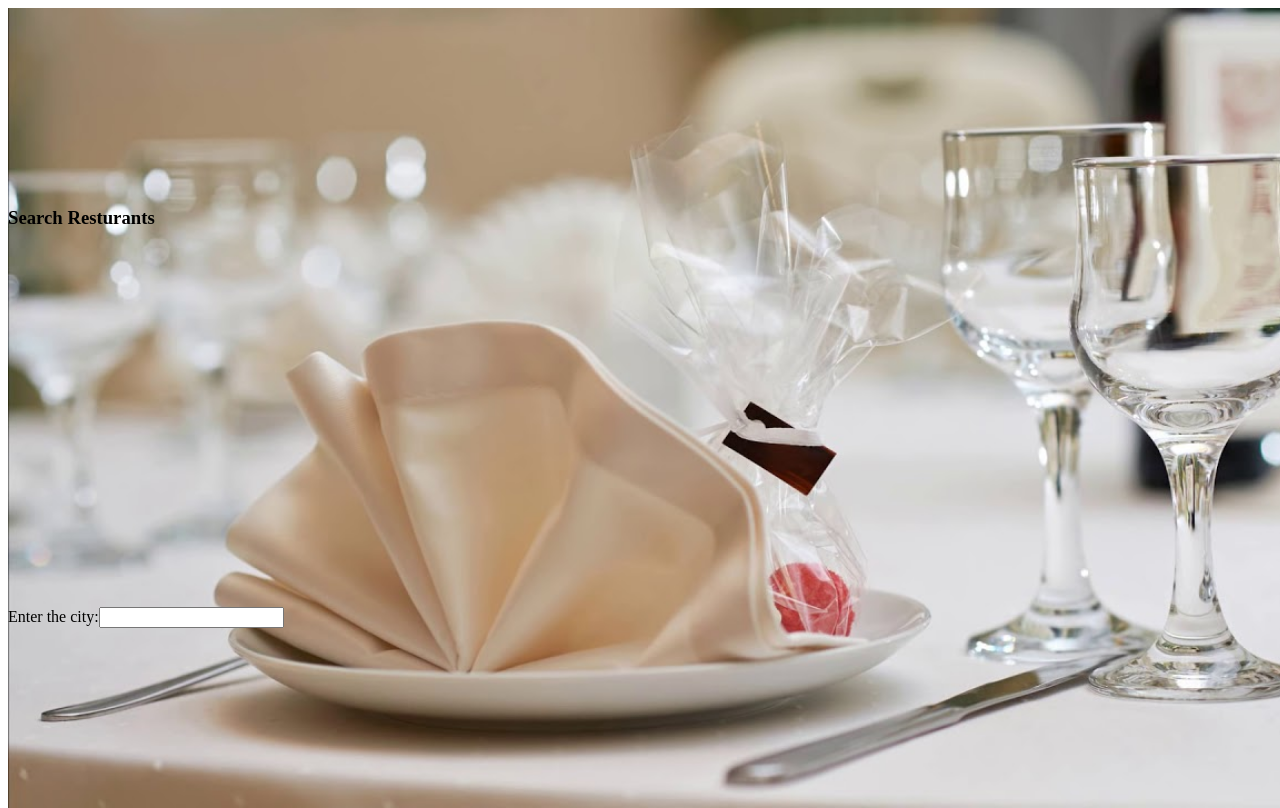
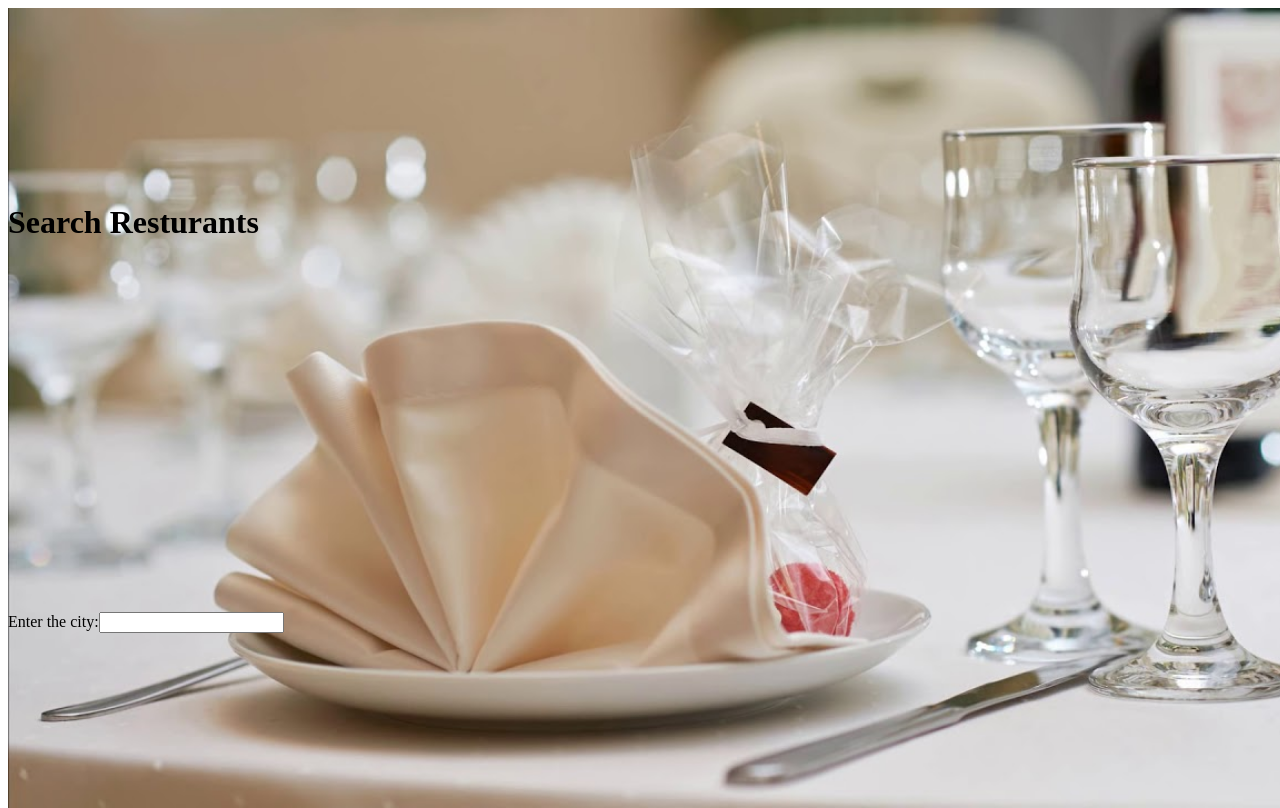
Before and after one commit to mahalimat/SearchRestaurants, a React (Create React App) app: page / in a window 1280 px wide. Built offline with nearby package versions, Linux system fonts and the light colour scheme.

Commit message:
card style changed

```diff
--- a/src/components/App.css
+++ b/src/components/App.css
@@ -18,9 +18,8 @@
   border-left: 1px solid;
   border-right: 1px solid;
   border-bottom: 1px solid;
-  margin-top: 15px;
-  margin-left: -1px;
-  margin-right: -1px;
+  margin-top: 25px;
+  margin-right: 50px;
 }
 
 .bgimage {
--- a/src/components/App.js
+++ b/src/components/App.js
@@ -35,14 +35,14 @@ class App extends Component {
     return !restaurants.length ? (
       <div className="container bgimage">
         <header>
-          <h3>Search Resturants</h3>
+          <h1>Search Resturants</h1>
         </header>
         <SearchBar onSubmit={this.onSearchSubmit} />
       </div>
     ) : (
       <div className="container bgimage">
         <header>
-          <h3>Search Resturants</h3>
+          <h1>Search Resturants</h1>
         </header>
         <SearchBar onSubmit={this.onSearchSubmit} />
         <br />
--- a/src/components/Card.js
+++ b/src/components/Card.js
@@ -4,11 +4,11 @@ import "./App.css";
 const Card = ({ name, address, price }) => {
   return (
     <ul className="card">
-      <Fragment>
+      <li>
         <h2>{name}</h2>
-        <h3>{address}</h3>
-        <h3>${price}</h3>
-      </Fragment>
+        <p>{address}</p>
+        <p>${price}</p>
+      </li>
     </ul>
   );
 };
```
